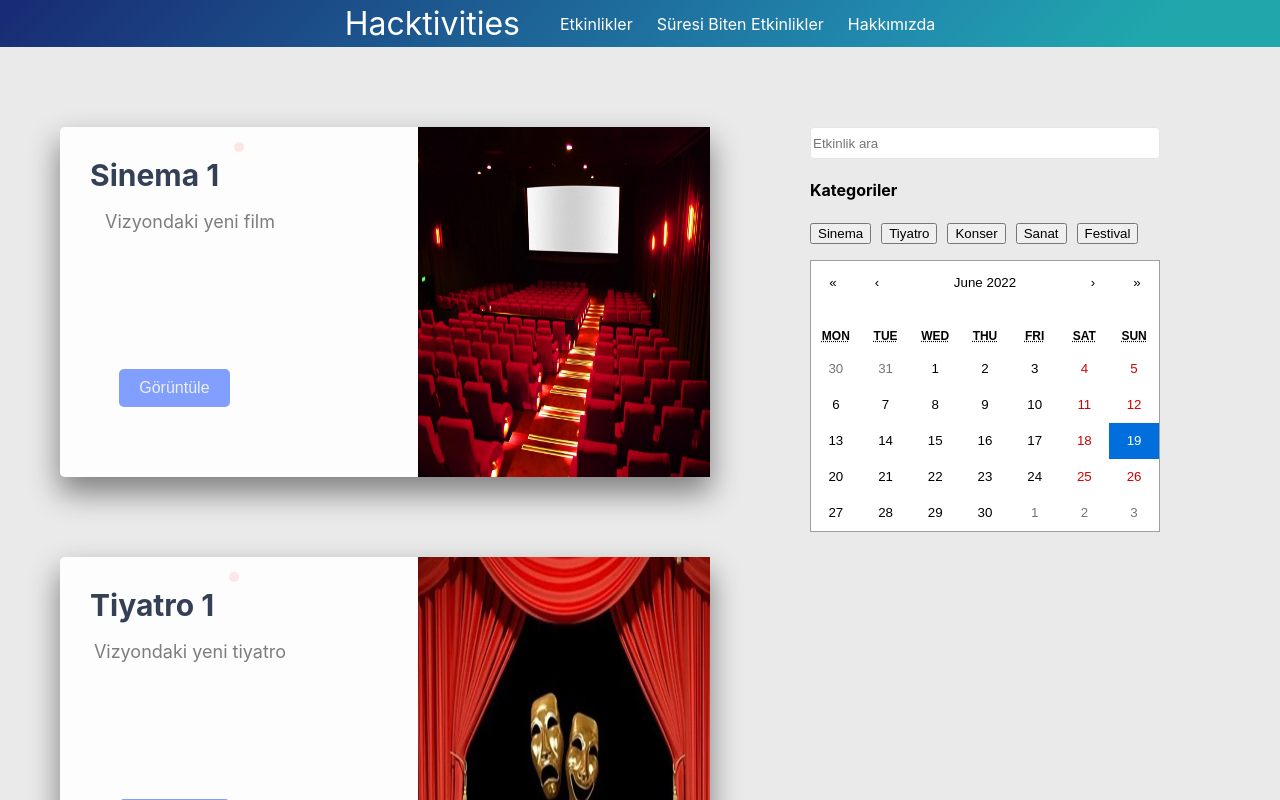
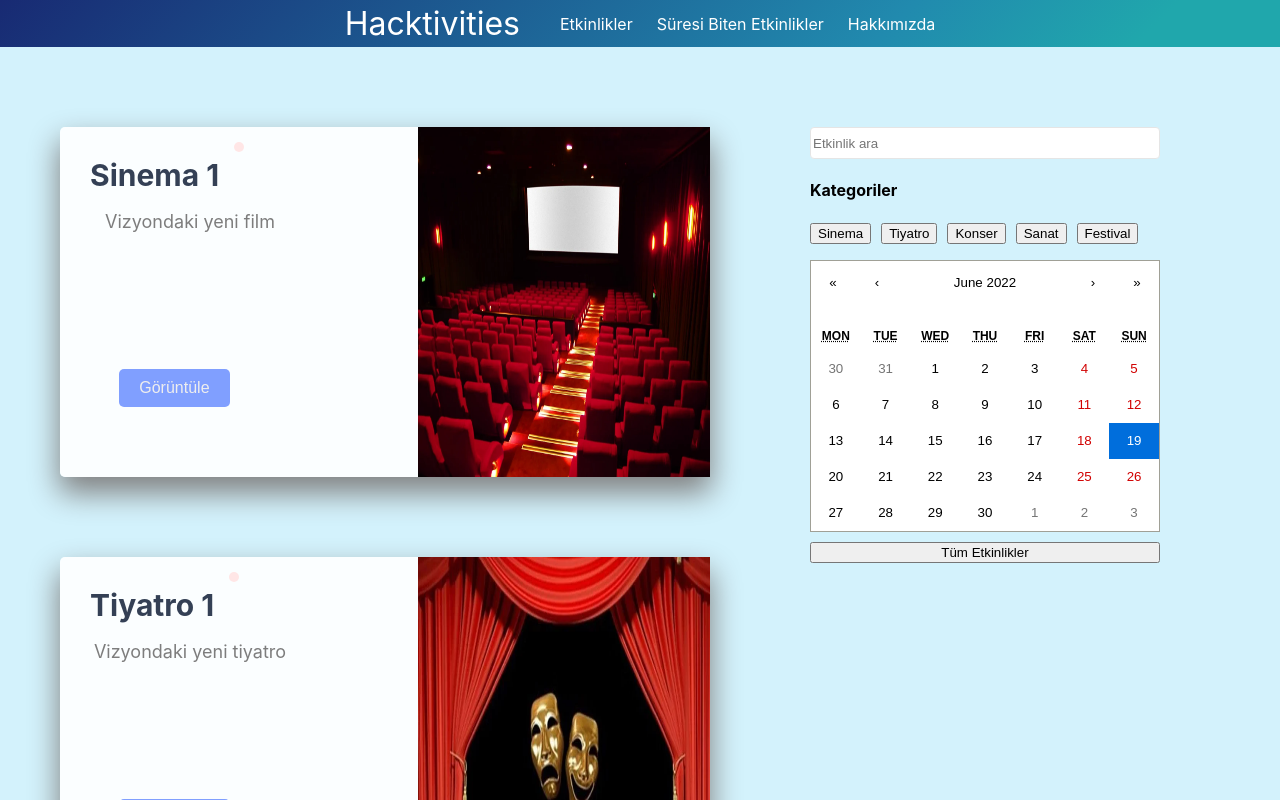
Before and after one commit to ibrahimTaskin/client, a React (Create React App) app: page /activities in a window 1280 px wide. Shown: the top 800 px of the page. Built offline with nearby package versions, Linux system fonts and the light colour scheme.

Commit message:
filter process added

```diff
--- a/src/app/layout/style.css
+++ b/src/app/layout/style.css
@@ -4,7 +4,7 @@
 
 body{
     margin: 0;
-    background-color: #eaeaea;
+    background-color: rgba(112, 213, 247, 0.3);
 }
 .nav{
     background-image: linear-gradient(135deg,rgb(24,42,115) 0% ,rgb(33,138,174) 69%,rgb(32,167,172) 89%) !important;
--- a/src/features/activities/dashboard/ActivityDashboard.js
+++ b/src/features/activities/dashboard/ActivityDashboard.js
@@ -4,7 +4,8 @@ import Navbar from "../../../app/layout/Navbar";
 import ActivityFilter from "./ActivityFilter";
 import ActivityList from "./ActivityList";
 import { fakeData } from "./fakeData";
-import _ from "lodash";
+const _ = require("lodash");
+const isNil = require("lodash");
 
 const ActivityDashboard = () => {
   const [data, setData] = useState(fakeData);
@@ -16,15 +17,45 @@ const ActivityDashboard = () => {
     setCategories(_categories);
   }, []);
 
-  const handleChange = (e) => {};
+  const handleChange = (e) => {
+    let _data = fakeData;
+    let searchedData = e.target.value.toLowerCase();
+    const newData = _data?.filter(
+      (x) =>
+        x.title.toLowerCase().includes(searchedData) ||
+        x.owner.toLowerCase().includes(searchedData) ||
+        x.city.toLowerCase().includes(searchedData) ||
+        x.region.toLowerCase().includes(searchedData)
+    );
 
-  const handleCategoryChange = (e) => {};
+    if (newData?.length !== 0) {
+      setData(newData);
+    }
+    if (searchedData === "") getAllData();
+  };
+
+  const handleCategoryChange = (e) => {
+    let _category = e.target.name;
+    let _data = fakeData;
+
+    const newData = _data?.filter(x=> x.category === _category);
+    if (newData?.length !== 0) {
+      setData(newData);
+    }
+  };
 
   const findDate = (value) => {
-    var _data = fakeData;
+    let _data = fakeData;
     setValue(value);
-    var newData = _data.filter((x) => new Date(x.date).toLocaleDateString() === new Date(value).toLocaleDateString());
+    var newData = _data.filter(
+      (x) =>
+        new Date(x.date).toLocaleDateString() ===
+        new Date(value).toLocaleDateString()
+    );
     setData(newData);
+  };
+  const getAllData = () => {
+    setData(fakeData);
   };
 
   return (
@@ -35,7 +66,14 @@ const ActivityDashboard = () => {
           <ActivityList data={data} />
         </div>
         <div className="side-content">
-          <ActivityFilter value={value} findDate={findDate} categories={categories} handleChange={handleChange} />
+          <ActivityFilter
+            value={value}
+            findDate={findDate}
+            categories={categories}
+            handleChange={handleChange}
+            getAllData={getAllData}
+            handleCategoryChange={handleCategoryChange}
+          />
         </div>
       </div>
     </>
--- a/src/features/activities/dashboard/ActivityFilter.js
+++ b/src/features/activities/dashboard/ActivityFilter.js
@@ -1,9 +1,16 @@
 import "react-calendar/dist/Calendar.css";
-import React, { useState } from 'react'
+import React, { useState } from "react";
 import Calendar from "react-calendar";
+import { Link } from "react-router-dom";
 
-const ActivityFilter = ({categories , handleChange , handleCategoryChange , findDate,value}) => {
-
+const ActivityFilter = ({
+  categories,
+  handleChange,
+  handleCategoryChange,
+  findDate,
+  value,
+  getAllData
+}) => {
   return (
     <div className="filter-container">
       <div>
@@ -15,17 +22,24 @@ const ActivityFilter = ({categories , handleChange , handleCategoryChange , find
       </div>
       <div className="filter-category">
         <h4>Kategoriler</h4>
-        <ul style={{listStyle:"none"}}>
-          {categories?.map(category=> (
-            <li><button onClick={handleCategoryChange}>{category}</button></li>
+        <ul style={{ listStyle: "none" }}>
+          {categories?.map((category) => (
+            <li>
+              <button name={category} onClick={handleCategoryChange}>{category}</button>
+            </li>
           ))}
         </ul>
       </div>
-      <div className='filter-calendar'>
-      <Calendar onChange={findDate} value={value} />
+      <div className="filter-calendar">
+        <Calendar onChange={findDate} value={value} />
+      </div>
+      <div>
+        <button onClick={getAllData} style={{ marginTop: 10, width: "100%" }}>
+          Tüm Etkinlikler
+        </button>
       </div>
     </div>
   );
-}
+};
 
-export default ActivityFilter
+export default ActivityFilter;
--- a/src/features/activities/dashboard/ActivityItem.js
+++ b/src/features/activities/dashboard/ActivityItem.js
@@ -10,7 +10,7 @@ const ActivityItem = ({ activity }) => {
           <p className="description">{description}</p>
           <div class="control">
             <button class="btn">
-              <span class="buy">Görüntüle</span>
+              <span>Görüntüle</span>
             </button>
           </div>
         </div>
@@ -19,7 +19,7 @@ const ActivityItem = ({ activity }) => {
           <img src={images[0].url}/>
 
           <div class="info">
-            <h2> Etkinlik Özeti </h2>
+            <h3> Etkinlik Özeti </h3>
             <ul>
               <li>
                 <strong>Kategori : </strong> {category}
--- a/src/features/activities/dashboard/dashboard.css
+++ b/src/features/activities/dashboard/dashboard.css
@@ -127,7 +127,7 @@
   top: 0;
 }
 
-.info h2 {
+.info h3 {
   text-align: center;
 }
 .item-image:hover .info {
@@ -179,4 +179,5 @@
 
 .filter-category li{
    padding-right:10px ;
+
 }
--- a/src/features/activities/dashboard/fakeData.js
+++ b/src/features/activities/dashboard/fakeData.js
@@ -6,8 +6,8 @@ export const fakeData = [
     category: "Sinema",
     date: "Sat Jun 24 2022 17:08:16 GMT+0300 (GMT+03:00)",
     city: "İstanbul",
-    region: "Beşiktaş",
-    owner:"İBB",
+    region: "İstinye",
+    owner:"İstinye Park",
     map: { lat: 59.95, lng: 30.33 },
     images: [
       { id: 1, url: "/assets/cinema.png" },
@@ -22,8 +22,8 @@ export const fakeData = [
     category: "Tiyatro",
     date: "Sat Jun 23 2022 17:08:16 GMT+0300 (GMT+03:00)",
     city: "İstanbul",
-    region: "Zeytinburnu",
-    owner:"İBB",
+    region: "Beşiktaş",
+    owner:"BKM",
     map: { lat: 59.95, lng: 30.33 },
     images: [
       { id: 1, url: "/assets/theatre.png" },
@@ -39,28 +39,28 @@ export const fakeData = [
     date: "Sat Jun 25 2022 17:08:16 GMT+0300 (GMT+03:00)",
     city: "İstanbul",
     region: "Bebek",
-    owner:"İBB",
+    owner:"Jolly",
     map: { lat: 59.95, lng: 30.33 },
     images: [
-      { id: 1, url: "/assets/konser.jpg" },
-      { id: 2, url: "/assets/konser.jpg" },
-      { id: 3, url: "/assets/konser.jpg" },
+      { id: 1, url: "/assets/concert.jpg" },
+      { id: 2, url: "/assets/concert.jpg" },
+      { id: 3, url: "/assets/concert.jpg" },
     ],
   },
   {
     id: 4,
-    title: "Resim Sergisi 1",
-    description: "Vizyondaki yeni resim sergisi",
+    title: "Resim exhibitionsi 1",
+    description: "Vizyondaki yeni resim exhibitionsi",
     category: "Sanat",
     date: "Sat Jun 27 2022 17:08:16 GMT+0300 (GMT+03:00)",
     city: "İstanbul",
-    region: "Bebek",
+    region: "Galata",
     owner:"İBB",
     map: { lat: 59.95, lng: 30.33 },
     images: [
-      { id: 1, url: "/assets/sergi.jpg" },
-      { id: 2, url: "/assets/sergi.jpg" },
-      { id: 3, url: "/assets/sergi.jpg" },
+      { id: 1, url: "/assets/exhibition.jpg" },
+      { id: 2, url: "/assets/exhibition.jpg" },
+      { id: 3, url: "/assets/exhibition.jpg" },
     ],
   },
   {
@@ -70,8 +70,8 @@ export const fakeData = [
     category: "Sanat",
     date: "Sat Jun 28 2022 17:08:16 GMT+0300 (GMT+03:00)",
     city: "İstanbul",
-    region: "Bebek",
-    owner:"İBB",
+    region: "Taksim",
+    owner:"TC Kültür Bakanlığı",
     map: { lat: 59.95, lng: 30.33 },
     images: [
       { id: 1, url: "/assets/opera.jpg" },
@@ -86,8 +86,8 @@ export const fakeData = [
     category: "Festival",
     date: "Sat Jul 14 2022 17:08:16 GMT+0300 (GMT+03:00)",
     city: "İstanbul",
-    region: "Üsküdar",
-    owner:"İBB",
+    region: "Beşiktaş",
+    owner:"Bahçeşehir Üniversitesi",
     map: { lat: 59.95, lng: 30.33 },
     images: [
       { id: 1, url: "/assets/festival.jpg" },
@@ -123,8 +123,8 @@ export const fakeData = [
     map: { lat: 59.95, lng: 30.33 },
     images: [
       { id: 1, url: "/assets/theatre.png" },
-      { id: 2, url: "/assets/theatre2.png" },
-      { id: 3, url: "/assets/theatre3.png" },
+      { id: 2, url: "/assets/theatre.png" },
+      { id: 3, url: "/assets/theatre.png" },
     ],
   },
   {
@@ -138,15 +138,15 @@ export const fakeData = [
     owner:"İBB",
     map: { lat: 59.95, lng: 30.33 },
     images: [
-      { id: 1, url: "/assets/concert.png" },
-      { id: 2, url: "/assets/theatre2.png" },
-      { id: 3, url: "/assets/theatre3.png" },
+      { id: 1, url: "/assets/concert.jpg" },
+      { id: 2, url: "/assets/concert.jpg" },
+      { id: 3, url: "/assets/concert.jpg" },
     ],
   },
   {
     id: 10,
-    title: "Resim Sergisi 2",
-    description: "Vizyondaki yeni resim sergisi 2",
+    title: "Resim exhibitionsi 2",
+    description: "Vizyondaki yeni resim exhibitionsi 2",
     category: "Sanat",
     date: "Sat Jun 27 2022 17:08:16 GMT+0300 (GMT+03:00)",
     city: "İstanbul",
@@ -154,9 +154,9 @@ export const fakeData = [
     owner:"İBB",
     map: { lat: 59.95, lng: 30.33 },
     images: [
-      { id: 1, url: "/assets/concert.png" },
-      { id: 2, url: "/assets/theatre2.png" },
-      { id: 3, url: "/assets/theatre3.png" },
+      { id: 1, url: "/assets/exhibition.jpg" },
+      { id: 2, url: "/assets/exhibition.jpg" },
+      { id: 3, url: "/assets/exhibition.jpg" },
     ],
   },
   {
@@ -170,9 +170,9 @@ export const fakeData = [
     owner:"İBB",
     map: { lat: 59.95, lng: 30.33 },
     images: [
-      { id: 1, url: "/assets/opera.png" },
-      { id: 2, url: "/assets/opera2.png" },
-      { id: 3, url: "/assets/opera3.png" },
+      { id: 1, url: "/assets/opera.jpg" },
+      { id: 2, url: "/assets/opera.jpg" },
+      { id: 3, url: "/assets/opera.jpg" },
     ],
   },
   {
@@ -186,9 +186,9 @@ export const fakeData = [
     owner:"İBB",
     map: { lat: 59.95, lng: 30.33 },
     images: [
-      { id: 1, url: "/assets/Festival.png" },
-      { id: 2, url: "/assets/Festival2.png" },
-      { id: 3, url: "/assets/Festival3.png" },
+      { id: 1, url: "/assets/festival.jpg" },
+      { id: 2, url: "/assets/festival.jpg" },
+      { id: 3, url: "/assets/festival.jpg" },
     ],
   },
   {
@@ -202,9 +202,9 @@ export const fakeData = [
     owner:"İBB",
     map: { lat: 59.95, lng: 30.33 },
     images: [
-      { id: 1, url: "/assets/cinema1.png" },
-      { id: 2, url: "/assets/cinema2.png" },
-      { id: 3, url: "/assets/cinema3.png" },
+      { id: 1, url: "/assets/cinema.png" },
+      { id: 2, url: "/assets/cinema.png" },
+      { id: 3, url: "/assets/cinema.png" },
     ],
   },
   {
@@ -219,8 +219,8 @@ export const fakeData = [
     map: { lat: 59.95, lng: 30.33 },
     images: [
       { id: 1, url: "/assets/theatre.png" },
-      { id: 2, url: "/assets/theatre2.png" },
-      { id: 3, url: "/assets/theatre3.png" },
+      { id: 2, url: "/assets/theatre.png" },
+      { id: 3, url: "/assets/theatre.png" },
     ],
   },
   {
@@ -234,15 +234,15 @@ export const fakeData = [
     owner:"İBB",
     map: { lat: 59.95, lng: 30.33 },
     images: [
-      { id: 1, url: "/assets/concert.png" },
-      { id: 2, url: "/assets/theatre2.png" },
-      { id: 3, url: "/assets/theatre3.png" },
+      { id: 1, url: "/assets/concert.jpg" },
+      { id: 2, url: "/assets/concert.jpg" },
+      { id: 3, url: "/assets/concert.jpg" },
     ],
   },
   {
     id: 16,
-    title: "Resim Sergisi 3",
-    description: "Vizyondaki yeni resim sergisi 3",
+    title: "Resim exhibitionsi 3",
+    description: "Vizyondaki yeni resim exhibitionsi 3",
     category: "Sanat",
     date: "Sat Jun 26 2022 17:08:16 GMT+0300 (GMT+03:00)",
     city: "İstanbul",
@@ -250,9 +250,9 @@ export const fakeData = [
     owner:"İBB",
     map: { lat: 59.95, lng: 30.33 },
     images: [
-      { id: 1, url: "/assets/concert.png" },
-      { id: 2, url: "/assets/theatre2.png" },
-      { id: 3, url: "/assets/theatre3.png" },
+      { id: 1, url: "/assets/exhibition.jpg" },
+      { id: 2, url: "/assets/exhibition.jpg" },
+      { id: 3, url: "/assets/exhibition.jpg" },
     ],
   },
   {
@@ -266,9 +266,9 @@ export const fakeData = [
     owner:"İBB",
     map: { lat: 59.95, lng: 30.33 },
     images: [
-      { id: 1, url: "/assets/opera.png" },
-      { id: 2, url: "/assets/opera2.png" },
-      { id: 3, url: "/assets/opera3.png" },
+      { id: 1, url: "/assets/opera.jpg" },
+      { id: 2, url: "/assets/opera.jpg" },
+      { id: 3, url: "/assets/opera.jpg" },
     ],
   },
   {
@@ -282,9 +282,9 @@ export const fakeData = [
     owner:"İBB",
     map: { lat: 59.95, lng: 30.33 },
     images: [
-      { id: 1, url: "/assets/Festival.png" },
-      { id: 2, url: "/assets/Festival2.png" },
-      { id: 3, url: "/assets/Festival3.png" },
+      { id: 1, url: "/assets/festival.jpg" },
+      { id: 2, url: "/assets/festival.jpg" },
+      { id: 3, url: "/assets/festival.jpg" },
     ],
   },
 ];
```
Also changed, not shown: public/assets/concert.jpg (renamed from public/assets/konser.jpg), public/assets/exhibition.jpg (renamed from public/assets/sergi.jpg).
